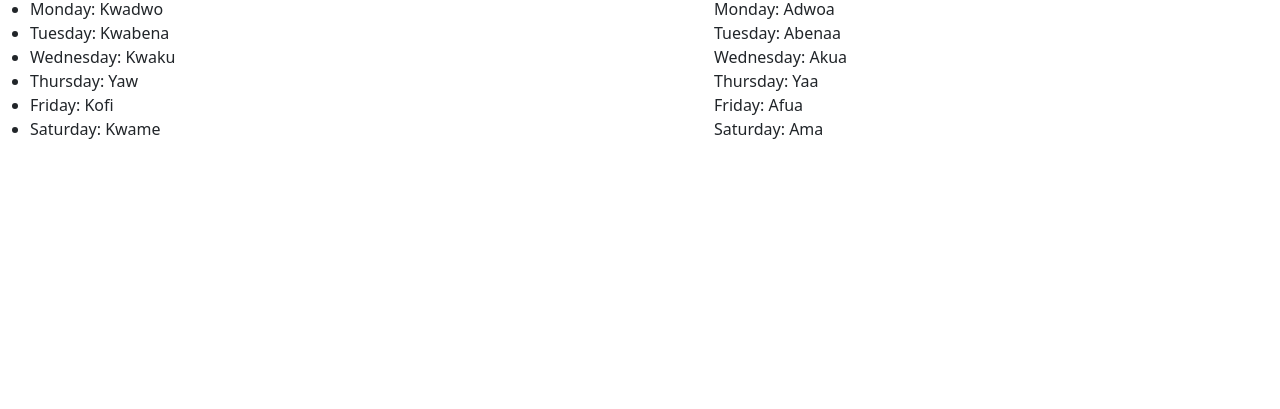
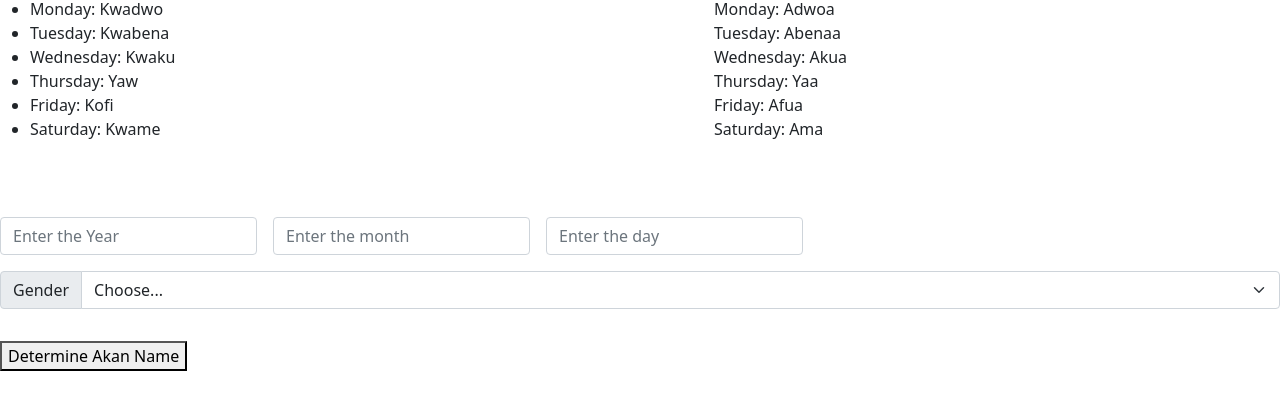
Before and after one commit to patrickrop-cloud/IP-week2, a plain HTML site: page index.html in a window 1280 px wide. Shown: the part 203-612 px from the top of the page. Drawn offline with nearby package versions, Linux system fonts and the light colour scheme.

Commit message:
Adding form to the html document. The form is added as div container. This form will help us collect information from the user.

```diff
--- a/index.html
+++ b/index.html
@@ -59,7 +59,29 @@
       </ul>
      </p>
   </div>
+</div>
+<form class="row g-3">
+    <div class="col-auto">
+        <input class="form-control" type="text" id="year" placeholder="Enter the Year" aria-label="">
+    </div>
+    <div class="col-auto">
+        <input class="form-control" type="text" id="month" placeholder="Enter the month" aria-label="">
+    </div>
+    <div class="col-auto">
+        <input class="form-control" type="text" id="day_of_month" placeholder="Enter the day" aria-label="">
+    </div>
+    <div class="input-group mb-3">
+      <label class="input-group-text" for="inputGroupSelect01">Gender</label>
+      <select class="form-select" id="inputGroupSelect01">
+        <option selected>Choose...</option>
+        <option value="1">Male</option>
 
+        <option value="2">Female</option>
+      </select>
+    </div>
+  <div class="col-auto">
+    <button  id = class="btn btn-primary mb-3" onclick="submitButton()">Determine Akan Name</button>
 
+  </div>
 </body>
 </html>
```
